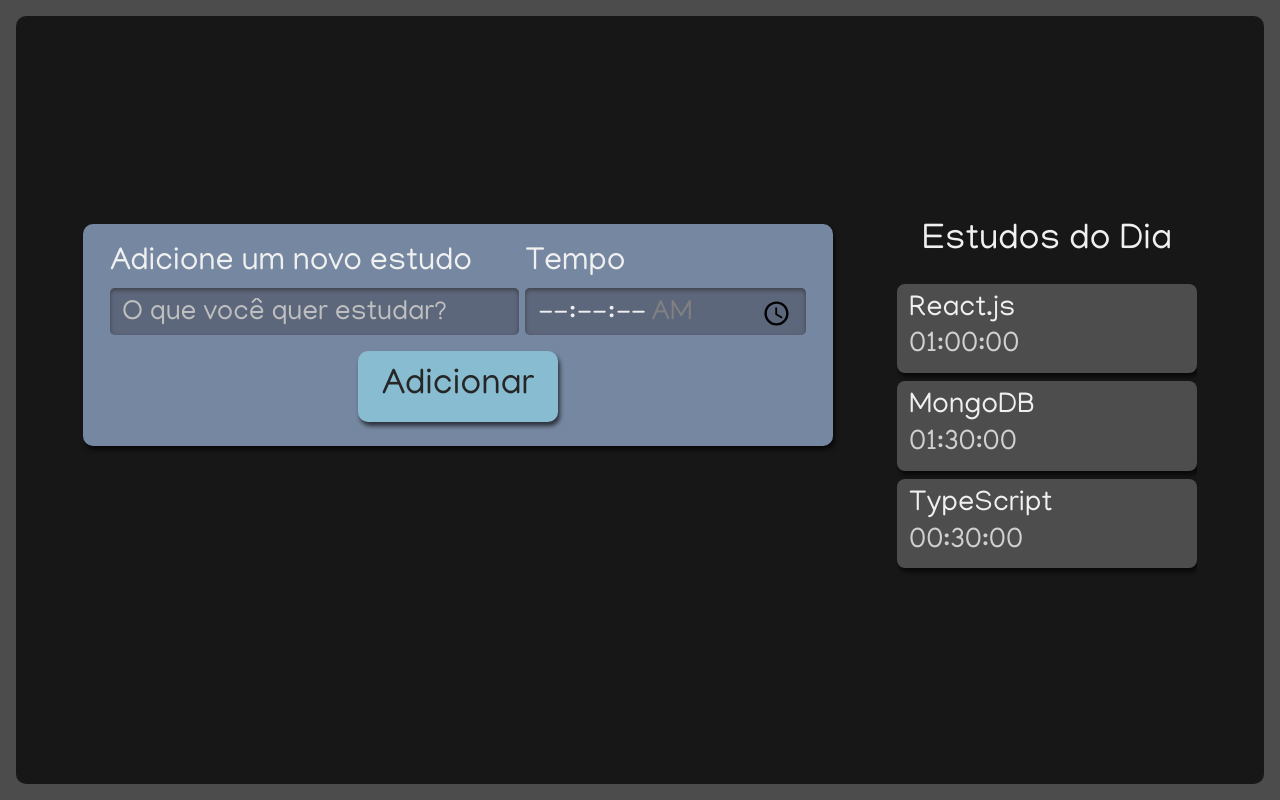
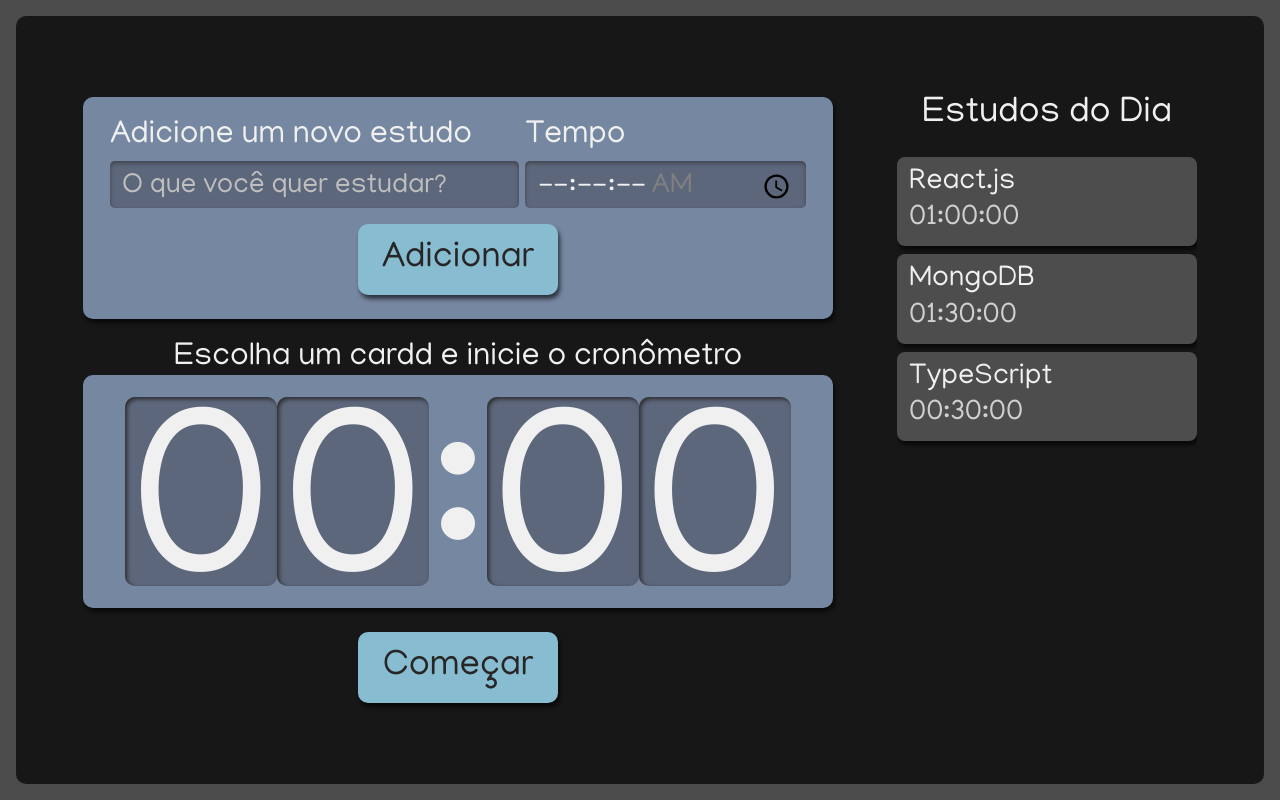
Before and after one commit to Smkhb/pomodoro-studies, a React (Vite) app: page / in a window 1280 px wide. Built offline with nearby package versions, Linux system fonts and the light colour scheme.

Commit message:
Reologio e cronometro components

```diff
--- /dev/null
+++ b/src/components/Cronometro/Cronometro.module.scss
@@ -0,0 +1,59 @@
+.cronometro {
+    display: flex;
+    flex-direction: column;
+    align-items: center;
+    grid-area: cronometro;
+
+    .relogioWrapper {
+      align-items: center;
+      background-color: #7687A1;
+      border-radius: 10px;
+      box-shadow: 2px 4px 4px #0000009F;
+      box-sizing: border-box;
+      display: flex;
+      font-size: 5rem;
+      justify-content: center;
+      margin-bottom: 24px;
+      padding: 16px 12px;
+      width: 100%;
+    }
+
+    .titulo {
+      font-size: 2rem;
+    }
+
+    button {
+      background-color: #88bcd1;
+      border-radius: 10px;
+      box-shadow: 2px 4px 4px #0000009F;
+      color: #272626;
+      cursor: pointer;
+      font-size: 1.25rem;
+      padding: 16px;
+      width: 150px;
+
+      &:active {
+        background-color: #7CA6B7;
+        box-shadow: 2px 2px 4px #0000009F inset;
+        cursor: auto;
+      }
+    }
+
+    @media screen and (min-width:1280px) {
+
+      .relogioWrapper{
+        font-size: 15rem;
+      }
+
+      p {
+        font-size: 2rem;
+      }
+
+      button {
+        grid-column-start: span 2;
+        justify-self: center;
+        width: 200px;
+        font-size: 2.25rem;
+      }
+    }
+  }
--- /dev/null
+++ b/src/components/Cronometro/Relogio/Relogio.module.scss
@@ -0,0 +1,21 @@
+.relogioNumero {
+    background-color: #5D677C;
+    box-shadow: 2px 2px 4px #2B2B2B inset;
+    height: 3.6rem;
+    width: 3rem;
+    padding: 8px 4px;
+    border-radius: 10px;
+
+    @media screen and (min-width:1280px) {
+      height: 10.8rem;
+      width: 9rem;
+    }
+  }
+
+  .relogioDivisao {
+    height: 4.2rem;
+
+    @media screen and (min-width:1280px) {
+      height: 12.6rem;
+    }
+  }
--- /dev/null
+++ b/src/components/Cronometro/Relogio/index.tsx
@@ -0,0 +1,14 @@
+
+import style from './Relogio.module.scss'
+
+export default function Relogio() {
+  return (
+    <>
+    <span className={style.relogioNumero}>0</span>
+    <span className={style.relogioNumero}>0</span>
+    <span className={style.relogioDivisao}>:</span>
+    <span className={style.relogioNumero}>0</span>
+    <span className={style.relogioNumero}>0</span>
+    </>
+  )
+}
--- /dev/null
+++ b/src/components/Cronometro/index.tsx
@@ -0,0 +1,15 @@
+import Botao from "../Botao";
+import Relogio from "./Relogio";
+import style from './Cronometro.module.scss'
+
+export default function Cronometro() {
+  return (
+    <div className={style.cronometro}>
+        <p className={style.titulo}>Escolha um cardd e inicie o cronômetro</p>
+        <div className={style.relogioWrapper}>
+            <Relogio />
+        </div>
+        <Botao>Começar</Botao>
+    </div>
+  )
+}
--- a/src/page/App.tsx
+++ b/src/page/App.tsx
@@ -1,3 +1,4 @@
+import Cronometro from "../components/Cronometro";
 import Formulario from "../components/Fomulario";
 import Lista from "../components/Lista";
 import style from './App.module.scss'
@@ -7,6 +8,7 @@
     <div className={style.AppStyle}>
         <Formulario />
         <Lista />
+        <Cronometro />
     </div>
   )
 }
```
